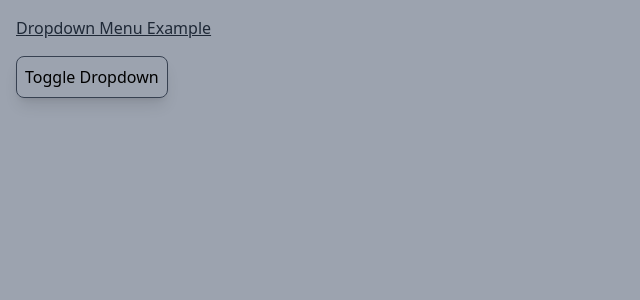
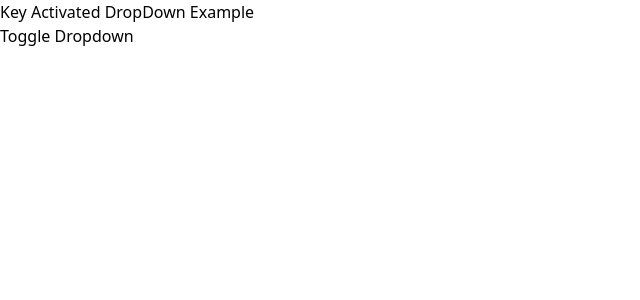
Before and after one commit to nietiene/React-Projects, a React (Vite) app: page / in a window 1280 px wide. Shown: the top 300 px of the page, without its empty margins (0-640 px from the left). Built offline with nearby package versions, Linux system fonts and the light colour scheme.

Commit message:
this is commit of react js styling

```diff
--- a/src/App.jsx
+++ b/src/App.jsx
@@ -10,9 +10,9 @@
 // import LocalStorage from "./Storing-Data-In-LocalStorage/LocalStorage"
 // import KeyPress from "./KeyPress/keyPress"
 // import Window from "./WindowResize/window"
-import DropDown from "./DropDown Menus/Dropdown"
+// import DropDown from "./DropDown Menus/Dropdown"
 // import ToolTip from "./ToolTip.jsx/toolTip"
-// import Key_Activation from "./DropDown Menus/Key Activation/key_activation"
+import Key_Activation from "./DropDown Menus/Key Activation/key_activation"
 // import Dropdown from "./DropDown Menus/Another-Dropdown/dropdown"
 // import WPM from "./WPM Counter/WPM"
 // import ShoppingCart from "./Shopping-Cart-from-scratch/shoppingCart"
@@ -31,9 +31,9 @@ function App() {
      {/* <LocalStorage/> */}
      {/* <KeyPress/> */}
      {/* <Window/> */}
-     <DropDown/>
+     {/* <DropDown/> */}
      {/* <ToolTip /> */}
-     {/* <Key_Activation/> */}
+     <Key_Activation/>
      {/* <Dropdown /> */}
      {/* <WPM/> */}
      {/* <ShoppingCart/> */}
```
